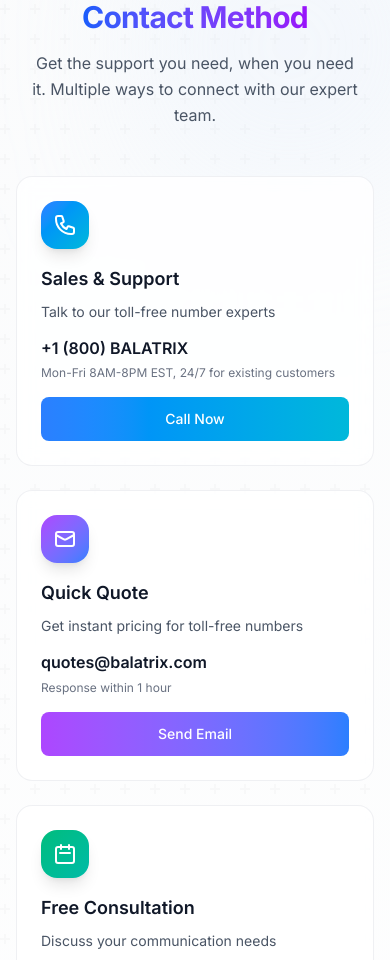
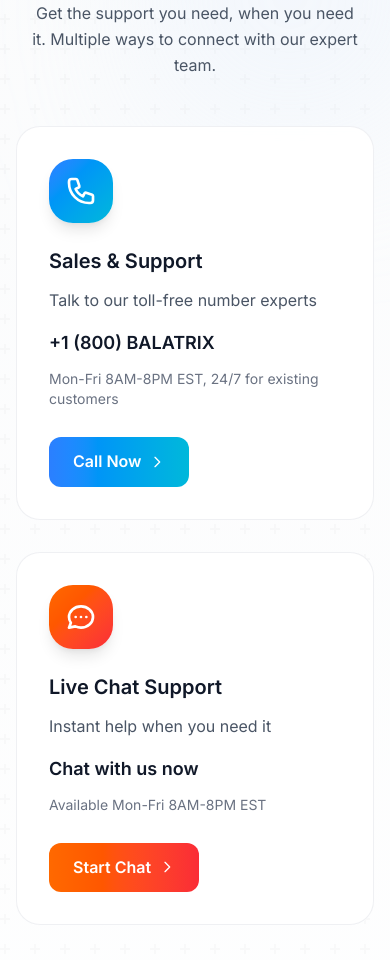
Before and after one commit to sahilghewari/balatrix, a React (Vite) app: page /contact in a window 390 px wide. Shown: the part 1040-2000 px from the top of the page. Built offline with nearby package versions, Linux system fonts and the light colour scheme.

Commit message:
final template

```diff
--- a/src/components/layout/Footer.jsx
+++ b/src/components/layout/Footer.jsx
@@ -56,8 +56,8 @@
         <div className="hidden sm:block absolute bottom-0 right-0 w-96 h-96 bg-purple-600/5 rounded-full blur-3xl"></div>
 
         {/* Floating Background Text - Hidden on mobile */}
-        <div className="hidden lg:block absolute inset-0 flex items-center justify-center pointer-events-none overflow-hidden">
-          <div className="text-[16rem] font-black text-white/[0.015] select-none whitespace-nowrap tracking-wider transform rotate-[-2deg]">
+        <div className="hidden lg:block absolute inset-0 flex items-end justify-center pointer-events-none overflow-hidden pb-8">
+          <div className="text-[16rem] font-black text-white/[0.085] select-none whitespace-nowrap tracking-wider transform rotate-[-2deg]">
             BALATRIX
           </div>
         </div>
--- a/src/components/sections/ContactCTA.jsx
+++ b/src/components/sections/ContactCTA.jsx
@@ -1,4 +1,5 @@
 import React, { useEffect, useRef, useState } from 'react';
+import { Link } from 'react-router-dom';
 
 const ContactCTA = () => {
   const sectionRef = useRef(null);
@@ -47,24 +48,7 @@
       action: "Call Now",
       gradient: "from-blue-500 to-cyan-500"
     },
-    {
-      icon: "M3 8l7.89 4.26a2 2 0 002.22 0L21 8M5 19h14a2 2 0 002-2V7a2 2 0 00-2-2H5a2 2 0 00-2 2v10a2 2 0 002 2z",
-      title: "Quick Quote",
-      subtitle: "Get pricing via email",
-      contact: "quotes@balatrix.com",
-      description: "Receive detailed pricing within 1 hour",
-      action: "Send Email",
-      gradient: "from-purple-500 to-blue-500"
-    },
-    {
-      icon: "M8 7V3m8 4V3m-9 8h10M5 21h14a2 2 0 002-2V7a2 2 0 00-2-2H5a2 2 0 00-2 2v12a2 2 0 002 2z",
-      title: "Free Consultation",
-      subtitle: "Schedule a demo call",
-      contact: "15-minute session",
-      description: "See our platform in action",
-      action: "Book Demo",
-      gradient: "from-emerald-500 to-teal-500"
-    }
+
   ];
   return (
     <section ref={sectionRef} className="relative py-12 sm:py-16 lg:py-20 overflow-hidden">
--- a/src/pages/Contact.jsx
+++ b/src/pages/Contact.jsx
@@ -12,6 +12,17 @@
   });
 
   const sectionRef = useRef(null);
+
+  // Scroll to contact form function
+  const scrollToContactForm = () => {
+    const contactForm = document.getElementById('contact-form');
+    if (contactForm) {
+      contactForm.scrollIntoView({
+        behavior: 'smooth',
+        block: 'start'
+      });
+    }
+  };
 
   useEffect(() => {
     const observer = new IntersectionObserver(
@@ -30,6 +41,17 @@
     }
 
     return () => observer.disconnect();
+  }, []);
+
+  // Handle anchor scrolling when page loads
+  useEffect(() => {
+    const hash = window.location.hash;
+    if (hash === '#contact-form') {
+      // Add a small delay to ensure the page has rendered
+      setTimeout(() => {
+        scrollToContactForm();
+      }, 100);
+    }
   }, []);
 
   const handleInputChange = (e) => {
@@ -68,24 +90,6 @@
       subtext: 'Mon-Fri 8AM-8PM EST, 24/7 for existing customers',
       gradient: 'from-blue-500 to-cyan-500',
       action: 'Call Now'
-    },
-    {
-      icon: "M3 8l7.89 4.26a2 2 0 002.22 0L21 8M5 19h14a2 2 0 002-2V7a2 2 0 00-2-2H5a2 2 0 00-2 2v10a2 2 0 002 2z",
-      title: 'Quick Quote',
-      description: 'Get instant pricing for toll-free numbers',
-      contact: 'quotes@balatrix.com',
-      subtext: 'Response within 1 hour',
-      gradient: 'from-purple-500 to-blue-500',
-      action: 'Send Email'
-    },
-    {
-      icon: "M8 7V3m8 4V3m-9 8h10M5 21h14a2 2 0 002-2V7a2 2 0 00-2-2H5a2 2 0 00-2 2v12a2 2 0 002 2z",
-      title: 'Free Consultation',
-      description: 'Discuss your communication needs',
-      contact: '30-minute consultation',
-      subtext: 'Available by phone or video call',
-      gradient: 'from-emerald-500 to-teal-500',
-      action: 'Book Demo'
     },
     {
       icon: "M8 12h.01M12 12h.01M16 12h.01M21 12c0 4.418-4.03 8-9 8a9.863 9.863 0 01-4.255-.949L3 20l1.395-3.72C3.512 15.042 3 13.574 3 12c0-4.418 4.03-8 9-8s9 3.582 9 8z",
@@ -213,7 +217,9 @@
                 >
                   Talk to Sales
                 </button>
-                <button className="border border-gray-300 text-gray-700 hover:bg-gray-50 font-semibold px-6 sm:px-8 py-3 sm:py-4 rounded-lg transition-all duration-200 hover:transform hover:-translate-y-px text-sm sm:text-base"
+                <button
+                  onClick={scrollToContactForm}
+                  className="border border-gray-300 text-gray-700 hover:bg-gray-50 font-semibold px-6 sm:px-8 py-3 sm:py-4 rounded-lg transition-all duration-200 hover:transform hover:-translate-y-px text-sm sm:text-base"
                   style={{ fontFamily: 'Inter, sans-serif' }}
                 >
                   Schedule Demo
@@ -248,16 +254,6 @@
                   <div className="text-2xl sm:text-3xl mb-2">📞</div>
                   <div className="text-sm sm:text-base font-bold text-gray-900 mb-1">Sales & Support</div>
                   <div className="text-xs text-gray-600">Talk to experts</div>
-                </div>
-                <div className="bg-white/80 backdrop-blur-sm p-3 sm:p-4 rounded-xl border border-gray-200 shadow-sm text-center">
-                  <div className="text-2xl sm:text-3xl mb-2">✉️</div>
-                  <div className="text-sm sm:text-base font-bold text-gray-900 mb-1">Quick Quote</div>
-                  <div className="text-xs text-gray-600">Get instant pricing</div>
-                </div>
-                <div className="bg-white/80 backdrop-blur-sm p-3 sm:p-4 rounded-xl border border-gray-200 shadow-sm text-center">
-                  <div className="text-2xl sm:text-3xl mb-2">📅</div>
-                  <div className="text-sm sm:text-base font-bold text-gray-900 mb-1">Free Consultation</div>
-                  <div className="text-xs text-gray-600">30-min call</div>
                 </div>
                 <div className="bg-white/80 backdrop-blur-sm p-3 sm:p-4 rounded-xl border border-gray-200 shadow-sm text-center">
                   <div className="text-2xl sm:text-3xl mb-2">💬</div>
@@ -324,51 +320,58 @@
           </div>
 
           {/* Contact Methods Grid */}
-          <div className="grid grid-cols-1 sm:grid-cols-2 lg:grid-cols-4 gap-6 mb-16 sm:mb-20">
+          <div className="grid grid-cols-1 sm:grid-cols-2 gap-8 mb-20">
             {contactMethods.map((method, index) => (
               <div
                 key={index}
-                className="group relative bg-white/80 backdrop-blur-sm border border-gray-200/60 rounded-2xl p-6 hover:shadow-2xl hover:shadow-gray-900/10 transition-all duration-500 hover:transform hover:-translate-y-2 fade-in-up"
+                className="group relative bg-white/90 backdrop-blur-sm border border-gray-200/60 rounded-3xl p-8 hover:shadow-2xl hover:shadow-gray-900/10 transition-all duration-500 hover:transform hover:-translate-y-3 fade-in-up"
                 style={{ animationDelay: `${index * 0.1}s` }}
               >
                 {/* Gradient background on hover */}
-                <div className={`absolute inset-0 bg-gradient-to-br ${method.gradient} opacity-0 group-hover:opacity-5 rounded-2xl transition-opacity duration-500`}></div>
+                <div className={`absolute inset-0 bg-gradient-to-br ${method.gradient} opacity-0 group-hover:opacity-5 rounded-3xl transition-opacity duration-500`}></div>
 
                 <div className="relative z-10">
                   {/* Icon with gradient background */}
-                  <div className={`w-12 h-12 bg-gradient-to-br ${method.gradient} rounded-2xl flex items-center justify-center mb-4 group-hover:scale-110 transition-transform duration-300 shadow-lg`}>
-                    <svg className="w-6 h-6 text-white" fill="none" stroke="currentColor" viewBox="0 0 24 24" strokeWidth={2}>
+                  <div className={`w-16 h-16 bg-gradient-to-br ${method.gradient} rounded-3xl flex items-center justify-center mb-6 group-hover:scale-110 transition-transform duration-300 shadow-lg`}>
+                    <svg className="w-8 h-8 text-white" fill="none" stroke="currentColor" viewBox="0 0 24 24" strokeWidth={2}>
                       <path strokeLinecap="round" strokeLinejoin="round" d={method.icon} />
                     </svg>
                   </div>
 
-                  <h3 className="text-lg font-semibold text-gray-900 mb-2 group-hover:text-gray-800 transition-colors">
+                  <h3 className="text-xl font-semibold text-gray-900 mb-3 group-hover:text-gray-800 transition-colors">
                     {method.title}
                   </h3>
 
-                  <p className="text-gray-600 mb-3 text-sm leading-relaxed">
+                  <p className="text-gray-600 mb-4 text-base leading-relaxed">
                     {method.description}
                   </p>
 
-                  <p className="font-semibold text-gray-900 mb-1">
-                    {method.contact}
-                  </p>
+                  <div className="space-y-3">
+                    <div className="flex items-center text-gray-900 font-semibold text-lg">
+                      {method.contact}
+                    </div>
 
-                  <p className="text-gray-500 text-xs mb-4">
-                    {method.subtext}
-                  </p>
+                    <div className="text-sm text-gray-500">
+                      {method.subtext}
+                    </div>
 
-                  {/* CTA Button */}
-                  <button className={`w-full bg-gradient-to-r ${method.gradient} text-white py-3 px-4 rounded-lg font-medium hover:shadow-lg transition-all duration-300 hover:transform hover:-translate-y-0.5 text-sm`}>
-                    {method.action}
-                  </button>
+                    <button className={`inline-flex items-center space-x-2 px-6 py-3 bg-gradient-to-r ${method.gradient} text-white font-semibold rounded-xl hover:shadow-lg transition-all duration-200 hover:scale-105 mt-4`}>
+                      <span>{method.action}</span>
+                      <svg className="w-4 h-4" fill="none" stroke="currentColor" viewBox="0 0 24 24">
+                        <path strokeLinecap="round" strokeLinejoin="round" strokeWidth={2} d="M9 5l7 7-7 7" />
+                      </svg>
+                    </button>
+                  </div>
                 </div>
+
+                {/* Subtle glow effect */}
+                <div className="absolute inset-0 bg-gradient-to-r from-blue-500/5 to-purple-500/5 rounded-3xl blur-xl opacity-0 group-hover:opacity-100 transition-opacity duration-500 -z-10"></div>
               </div>
             ))}
           </div>
 
           {/* Contact Form and Office Info */}
-          <div className="grid grid-cols-1 lg:grid-cols-3 gap-8 lg:gap-12">
+          <div id="contact-form" className="grid grid-cols-1 lg:grid-cols-3 gap-8 lg:gap-12">
             {/* Premium Contact Form */}
             <div className="lg:col-span-2 fade-in-up">
               <div className="relative bg-white/80 backdrop-blur-md border border-gray-200/60 rounded-3xl p-8 lg:p-12 shadow-2xl shadow-gray-900/10 hover:shadow-gray-900/20 transition-all duration-500">
@@ -597,9 +600,6 @@
                   <p className="text-sm text-gray-600">
                     Priority support for enterprise customers with dedicated account management
                   </p>
-                  <button className="text-blue-600 hover:text-blue-700 font-medium text-sm hover:underline">
-                    Learn More →
-                  </button>
                 </div>
               </div>
             </div>
@@ -682,9 +682,7 @@
                 <button className="bg-gradient-to-r from-cyan-500 to-blue-600 text-white font-semibold px-6 py-3 rounded-lg hover:from-cyan-600 hover:to-blue-700 transition-all duration-300 hover:transform hover:-translate-y-0.5 hover:shadow-xl">
                   Contact Support
                 </button>
-                <button className="border border-white/20 text-white hover:bg-white/10 font-semibold px-6 py-3 rounded-lg transition-all duration-300 hover:transform hover:-translate-y-px backdrop-blur-sm">
-                  Browse Help Center
-                </button>
+
               </div>
             </div>
           </div>
```
Also changed, not shown: src/components/layout/Header.jsx (+10 -9 lines), src/components/sections/Hero.jsx (+9 -4 lines), src/components/sections/ServicesOverview.jsx (+6 -2 lines), src/components/sections/StatsSection.jsx (+1 -7 lines), src/pages/Pricing.jsx (+39 -13 lines), src/pages/Services.jsx (+19 -8 lines), src/pages/Solutions.jsx (+14 -12 lines).
